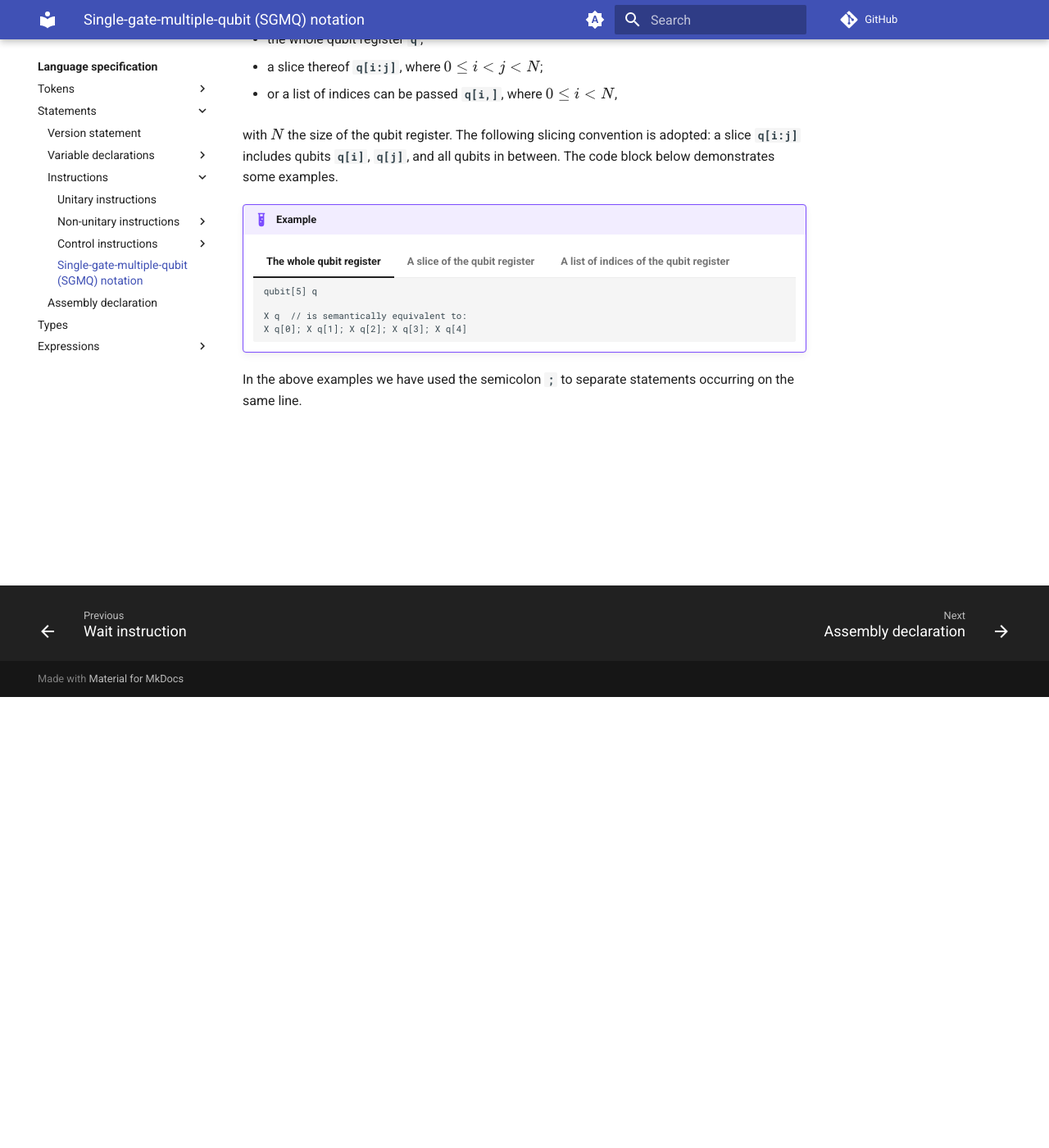
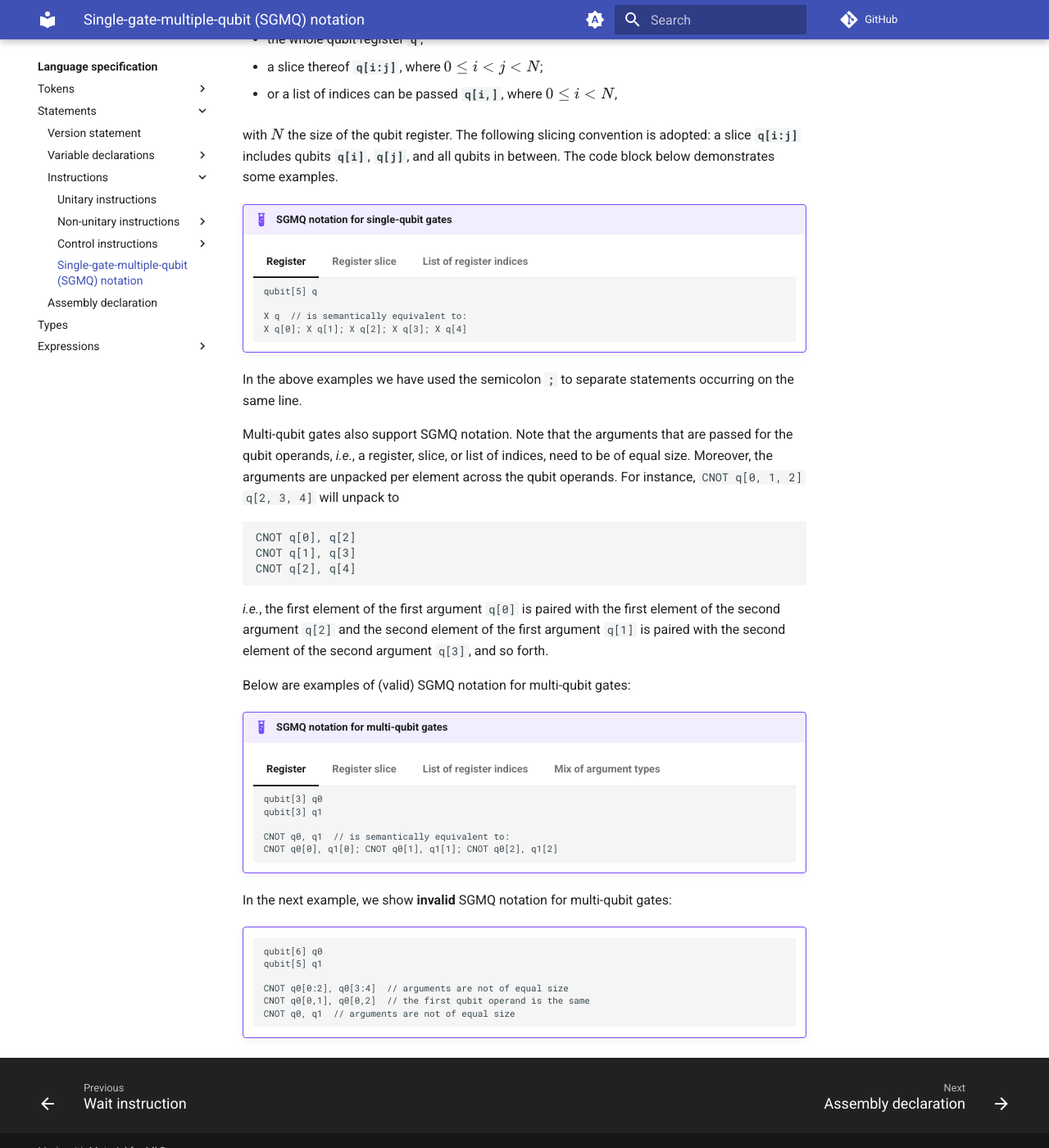
Before and after one commit to QuTech-Delft/cQASM-spec, an MkDocs documentation site: the page built from docs/language_specification/statements/instructions/single-gate-multiple-qubit-notation.md, in a window 1280 px wide and 1400 px high, scrolled down 550 px. Shown: the whole window at 82% size. Built offline with MkDocs 1.6.1 and Material for MkDocs 9.7.7, drawn with Linux system fonts in a browser that asks for light colours; comment, search, counter and statistics services are not loaded; the version menu is left out.

Commit message:
[CQT-446] Update language specification of the SGMQ notation to include multi-qubit gates (#123)

````diff
--- a/docs/language_specification/statements/instructions/single-gate-multiple-qubit-notation.md
+++ b/docs/language_specification/statements/instructions/single-gate-multiple-qubit-notation.md
@@ -26,9 +26,9 @@ with $N$ the size of the qubit register.
 The following slicing convention is adopted: a slice **`q[i:j]`** includes qubits **`q[i]`**, **`q[j]`**,
 and all qubits in between. The code block below demonstrates some examples.
 
-!!! example
+!!! example "SGMQ notation for single-qubit gates"
 
-    === "The whole qubit register"
+    === "Register"
 
         ```
         qubit[5] q
@@ -56,3 +56,79 @@ and all qubits in between. The code block below demonstrates some examples.
         ```
 
 In the above examples we have used the semicolon **`;`** to separate statements occurring on the same line.
+
+Multi-qubit gates also support SGMQ notation.
+Note that the arguments that are passed for the qubit operands, _i.e._, a register, slice, or list of indices,
+need to be of equal size.
+Moreover, the arguments are unpacked per element across the qubit operands.
+For instance, `CNOT q[0, 1, 2] q[2, 3, 4]` will unpack to
+```
+CNOT q[0], q[2]
+CNOT q[1], q[3]
+CNOT q[2], q[4]
+```
+_i.e._, the first element of the first argument `q[0]` is paired with the first element of the second argument `q[2]`
+and the second element of the first argument `q[1]` is paired with the second element of the second argument `q[3]`,
+and so forth.
+
+Below are examples of (valid) SGMQ notation for multi-qubit gates:
+
+!!! example "SGMQ notation for multi-qubit gates"
+
+    === "Register"
+
+        ```
+        qubit[3] q0
+        qubit[3] q1
+
+        CNOT q0, q1  // is semantically equivalent to:
+        CNOT q0[0], q1[0]; CNOT q0[1], q1[1]; CNOT q0[2], q1[2]
+        ```
+
+    === "Register slice"
+
+        ```
+        qubit[6] q
+
+        CNOT q[0:2], q[3:5]   // is semantically equivalent to:
+        CNOT q[0], q[3]; CNOT q[1], q[4]; CNOT q[2], q[5]
+        ```
+
+    === "List of register indices"
+
+        ```
+        qubit[6] q
+
+        CNOT q[3,2,1], q[5,4,0]  // is semantically equivalent to:
+        CNOT q[3], q[5]; CNOT q[2], q[4]; CNOT q[1], q[0]
+        ```
+
+    === "Mix of argument types"
+
+        ```
+        qubit[3] q0
+        qubit[6] q1
+
+
+        CNOT q0, q1[3:5]  // is semantically equivalent to:
+        CNOT q0[0], q1[3]; CNOT q0[1], q1[4]; CNOT q0[2], q1[5]
+
+        CNOT q0, q1[0,2,1]  // is semantically equivalent to:
+        CNOT q0[0], q1[0]; CNOT q0[1], q1[2]; CNOT q0[2], q1[1]
+
+        CNOT q0[1,2], q1[4:5]  // is semantically equivalent to:
+        CNOT q0[1], q1[4]; CNOT q0[2], q1[5]
+        ```
+
+In the next example, we show **invalid** SGMQ notation for multi-qubit gates:
+
+!!! example ""
+
+    ```
+    qubit[6] q0
+    qubit[5] q1
+
+    CNOT q0[0:2], q0[3:4]  // arguments are not of equal size
+    CNOT q0[0,1], q0[0,2]  // the first qubit operand is the same
+    CNOT q0, q1  // arguments are not of equal size
+    ```
````
Also changed, not shown: other parts of docs/language_specification/statements/instructions/single-gate-multiple-qubit-notation.md (+3 -3 lines), docs/language_specification/statements/instructions/non_unitary_instructions/measure_instruction.md (+11 -0 lines).
